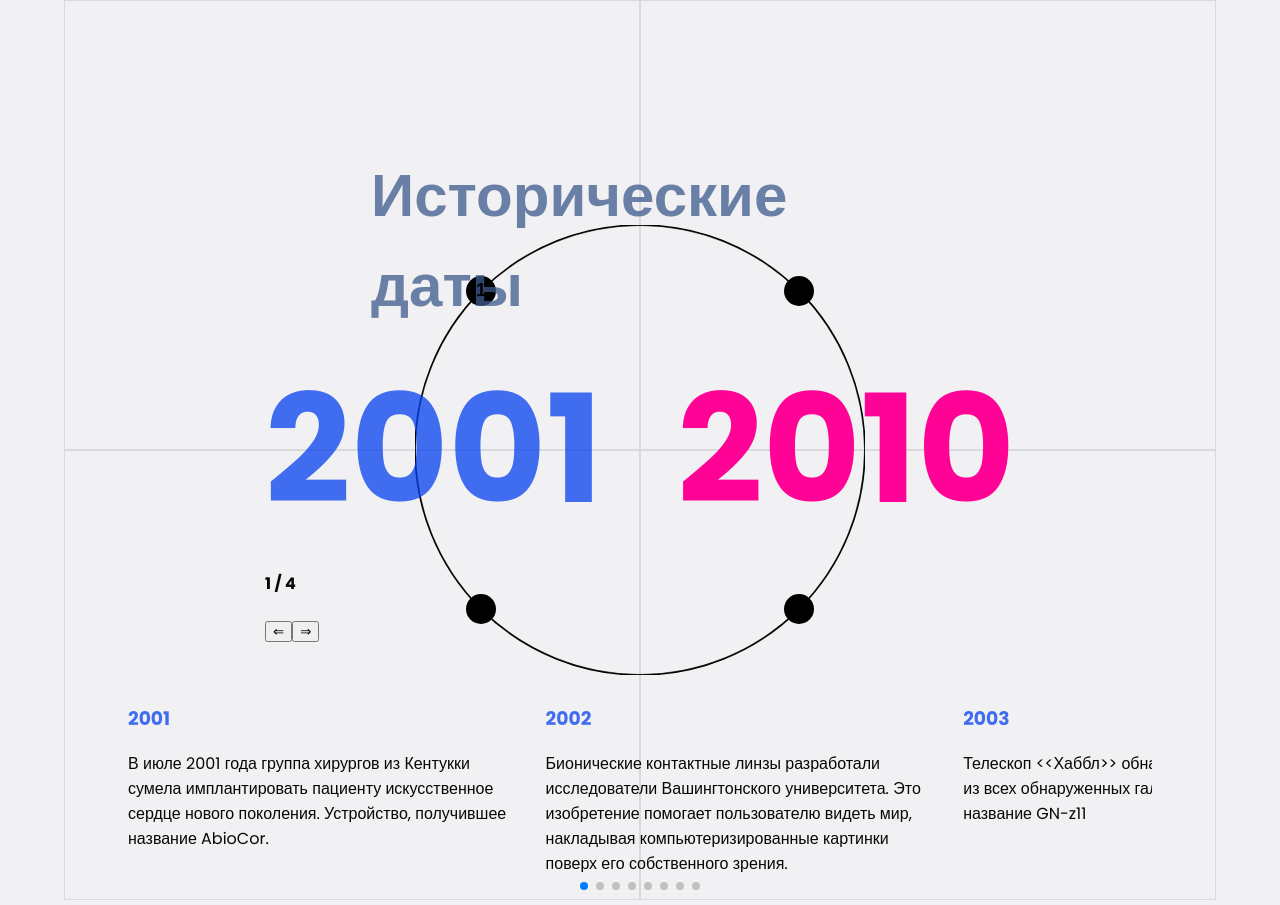
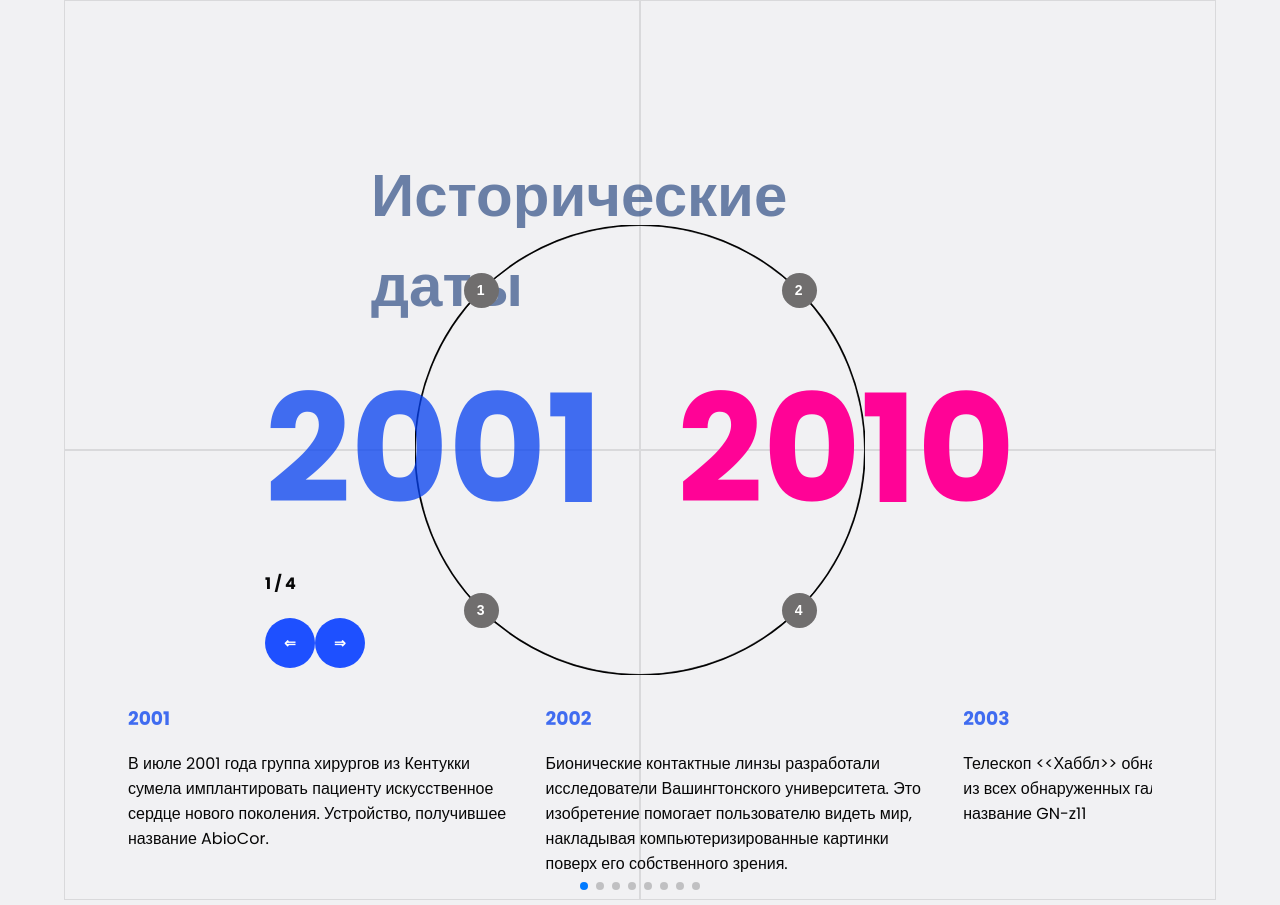
Before and after one commit to AlexandrPolovnikov/onlydigital, a React (Create React App) app: page / in a window 1280 px wide. Built offline with nearby package versions, Linux system fonts and the light colour scheme; data requests are answered from the project's data file.

Commit message:
first commit

```diff
--- a/src/App.scss
+++ b/src/App.scss
@@ -54,6 +54,8 @@
             position: absolute;
             background: none;
             border: none;
+            width: 35px;
+            height: 35px;
             font-size: 18px;
             font-weight: 800;
             z-index: 1;
@@ -95,6 +97,11 @@
             animation: spin 1s infinity;
         }
     }
+
+    &__center {
+        // border: 5px solid rgba(0, 0, 0, 0.099);
+    }
+
     &__date {
         width: 750px;
         height: 200px;
@@ -105,6 +112,11 @@
             color: rgba(4, 63, 239, 0.75);
             font-size: 150px;
             font-weight: 600;
+        }
+
+        &__count {
+            // display: flex;
+            // left: 50px;
         }
     }
     &__date span:last-child {
--- a/src/App.tsx
+++ b/src/App.tsx
@@ -73,7 +73,7 @@ function App(): JSX.Element {
                             </span>
                         </div>
 
-                        <div className="">
+                        <div className="main__center">
                             <div className="main__date">
                                 {historyDate
                                     .filter((item: any) => item.type === count)
@@ -87,11 +87,13 @@ function App(): JSX.Element {
                                     {count} / {types.length}
                                 </h4>
                                 <Button
+                                    className="info"
                                     text="&#x21D0;"
                                     value={count - 1}
                                     onClick={() => onSelectorBtn(count > 1 ? count - 1 : count + 0)}
                                 />
                                 <Button
+                                    className="info"
                                     value={count + 1}
                                     onClick={() =>
                                         onSelectorBtn(count <= 3 ? count + 1 : count + 0)
@@ -111,11 +113,13 @@ function App(): JSX.Element {
                                 </h4>
                                 <Button
                                     text="&#x21D0;"
+                                    className="info"
                                     value={count - 1}
                                     onClick={() => onSelectorBtn(count > 1 ? count - 1 : count + 0)}
                                 />
                                 <Button
                                     value={count + 1}
+                                    className="info"
                                     onClick={() =>
                                         onSelectorBtn(count <= 3 ? count + 1 : count + 0)
                                     }
--- a/src/components/Button/index.scss
+++ b/src/components/Button/index.scss
@@ -3,7 +3,7 @@
     border: none;
 
     &.text {
-        border-radius: 8px;
+        border-radius: 50%;
         color: #ffffff;
         font-weight: 700;
         font-size: 14px;
@@ -13,50 +13,6 @@
         padding: 4px 8px;
     }
 
-    &.only-icon {
-        background-color: transparent;
-        padding: 0;
-        height: 40px;
-    }
-
-    &.modal-button {
-        padding: 8px;
-        height: 36px;
-        width: 153px;
-    }
-
-    //Icon classes
-    &.plus-icon {
-        filter: drop-shadow(0px 4px 4px rgba(0, 0, 0, 0.25));
-        border-radius: 24px;
-
-        circle {
-            transition: 0.5s;
-        }
-
-        svg:hover {
-            fill: white;
-            circle {
-                fill: #38a576;
-            }
-        }
-    }
-
-    &.close-button {
-        position: absolute;
-        top: 8px;
-        right: 14px;
-
-        svg {
-            transition: 0.2s;
-        }
-
-        svg:hover {
-            opacity: 0.5;
-        }
-    }
-
-    // Icon colors
     &.default {
         background-color: rgb(112, 110, 110);
 
@@ -66,6 +22,8 @@
     }
 
     &.info {
+        width: 50px;
+        height: 50px;
         background-color: #1e50ff;
 
         &:hover {
@@ -78,15 +36,4 @@
             background-color: #1e50ff;
         }
     }
-
-    &.danger {
-        background-color: rgba(30, 80, 255, 0.1);
-        border: 1px solid #1e50ff;
-
-        &:hover {
-            background: rgba(255, 38, 30, 0.1);
-            border: 1px solid #ff471e;
-            color: #f4cbc2;
-        }
-    }
 }
--- a/src/components/Button/index.tsx
+++ b/src/components/Button/index.tsx
@@ -1,21 +1,42 @@
+import { COLOR_TYPES } from '../../lib/constants.enum';
 import './index.scss';
 
 interface ButtonProps {
     className?: string;
+    type?: COLOR_TYPES;
     text?: number | string;
     value?: string | number;
     disabled?: boolean;
     onClick?(): void;
 }
+
+const getColor = (type: COLOR_TYPES | undefined): string => {
+    switch (type) {
+        case COLOR_TYPES.info:
+            return 'info';
+
+        case COLOR_TYPES.danger:
+            return 'danger';
+
+        default:
+            return 'default';
+    }
+};
+
 const Button = ({
     text = 'No text',
+    type,
     value,
     className,
     disabled,
     onClick,
 }: ButtonProps): JSX.Element => {
     return (
-        <button disabled={disabled} onClick={onClick} value={value} className={className}>
+        <button
+            className={`button text ${className} ${getColor(type)}`}
+            disabled={disabled}
+            value={value}
+            onClick={onClick}>
             {text}
         </button>
     );
--- /dev/null
+++ b/src/lib/constants.enum.ts
@@ -0,0 +1,4 @@
+export enum COLOR_TYPES {
+    info = 'info',
+    danger = 'danger',
+}
```
Also changed, not shown: src/index.scss (+8 -0 lines).
